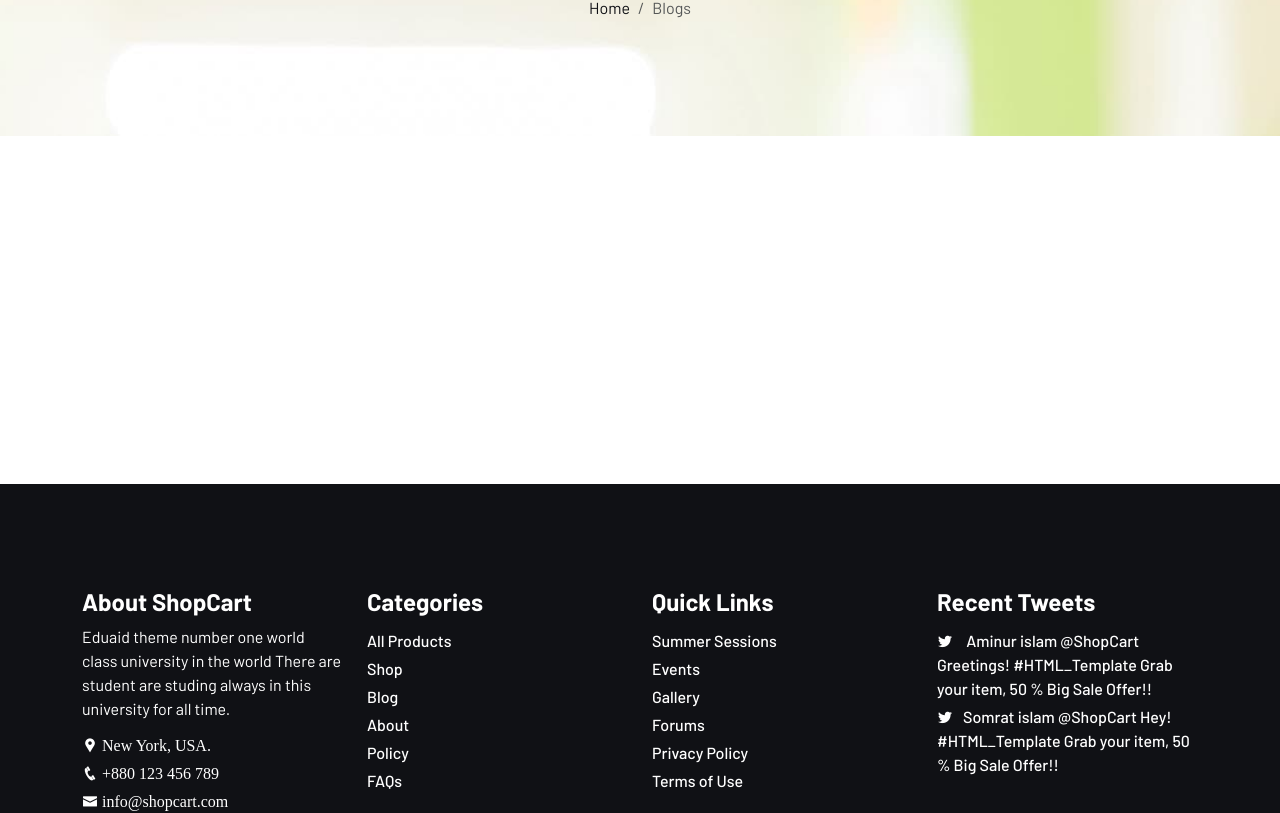
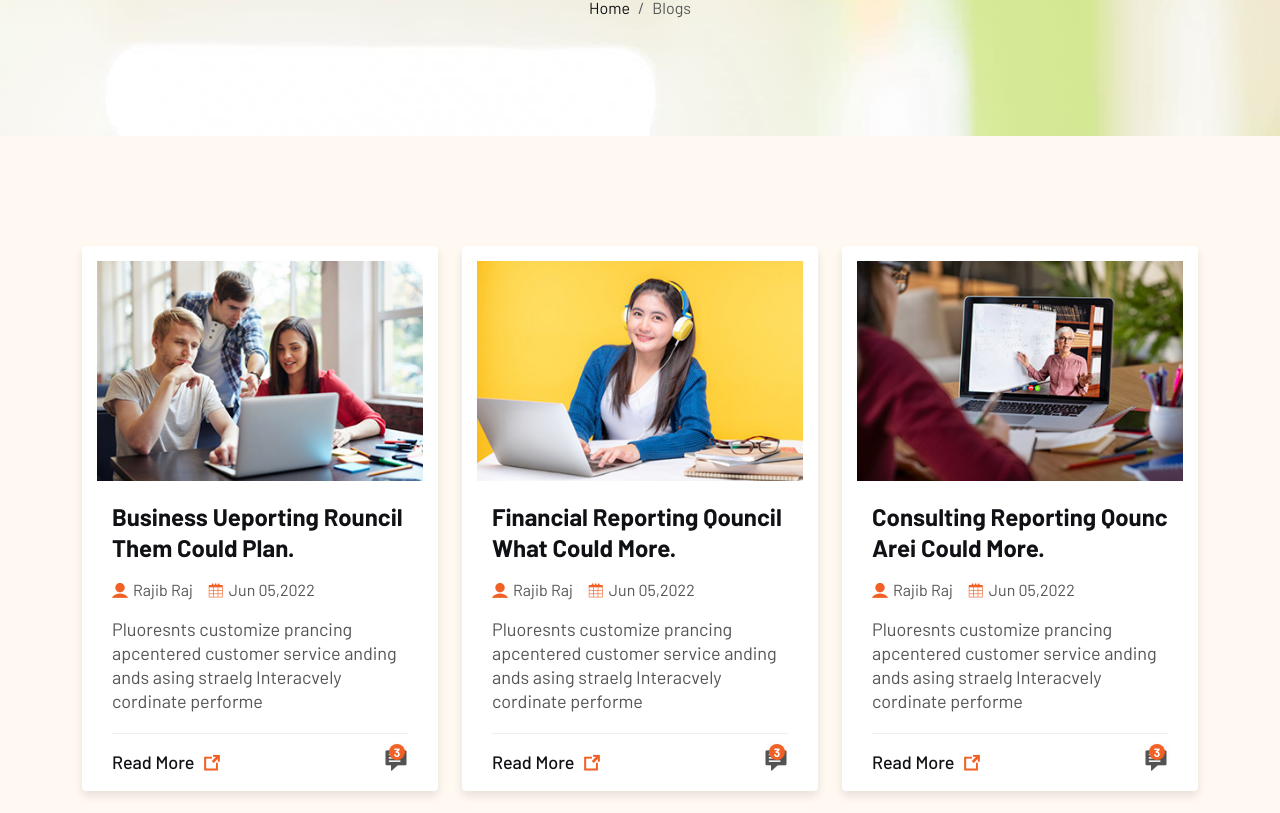
Before and after one commit to MonikaDevHJ/E_commerce_Website, a React (Vite) app: page /blog in a window 1280 px wide. Shown: the part 316-1129 px from the top of the page. Built offline with nearby package versions, Linux system fonts and the light colour scheme.

Commit message:
Making Blog Page

```diff
--- a/src/blog/Blog.jsx
+++ b/src/blog/Blog.jsx
@@ -1,12 +1,71 @@
-import React from 'react'
-import PageHeader from '../components/PageHeader'
+import React from "react";
+import PageHeader from "../components/PageHeader";
+import blogList from "../utilis/blogdata";
+import { Link } from "react-router-dom";
 
 const Blog = () => {
   return (
     <div>
-      <PageHeader title="Blog Page" curPage="Blogs"/>
+      <PageHeader title="Blog Page" curPage="Blogs" />
+      <div className="blog-section padding-tb section-bg">
+        <div className="container">
+          <div className="section-wrapper">
+            <div className="row row-cols-1 row-cols-md-2 row-cols-xl-3 justify-content-center g-4">
+              {blogList.map((blog, i) => (
+                <div key={i} className="col">
+                  <div className="post-item">
+                    <div className="post-inner">
+                      <div className="post-thumb">
+                        <Link to={`/blog/${blog.id}`}>
+                          {" "}
+                          <img src={blog.imgUrl} alt="" />{" "}
+                        </Link>
+                      </div>
+                      <div className="post-content">
+                        <Link to={`/blog/${blog.id}`}>
+                          {" "}
+                          <h4>{blog.title}</h4>{" "}
+                        </Link>
+                        <div className="meta-post">
+                          <ul className="lab-ul">
+                            {blog.metaList.map((val, i) => (
+                              <li key={i}>
+                                {" "}
+                                <i className={val.iconName}></i>
+                                {val.text}{" "}
+                              </li>
+                            ))}
+                          </ul>
+                        </div>
+                        <p>{blog.desc}</p>
+                      </div>
+
+                      <div className="post-footer">
+                        <div className="pf-left">
+                          <Link
+                            to={`/blog/${blog.id}`}
+                            className="lab-btn-text"
+                          >
+                            {blog.btnText}{" "}
+                            <i className="icofont-external-link"></i>{" "}
+                          </Link>
+                        </div>
+
+                        <div className="pf-right">
+                          <i className="icofont-comment"></i>
+                          <span className="comment-count"> {blog.commentCount} </span>
+                        </div>
+                      </div>
+                    </div>
+                  </div>
+                </div>
+              ))}
+            </div>
+          </div>
+        </div>
       </div>
-  )
-}
+    </div>
+  );
+};
 
-export default Blog
+export default Blog;
--- /dev/null
+++ b/src/blog/SinleBlog.jsx
@@ -0,0 +1,16 @@
+import React, { useState } from 'react'
+import blogList from '../utilis/blogdata'
+import { useParams } from 'react-router-dom';
+
+const SinleBlog = () => {
+    const [blog , setBlog] = useState(blogList);
+    const {id} = useParams()
+    console.log(id);
+  return (
+    <div>
+        Single Blog
+    </div>
+  )
+}
+
+export default SinleBlog
```
Also changed, not shown: src/Shop/CheckOutPage.jsx (+32 -30 lines), src/main.jsx (+6 -1 lines).
